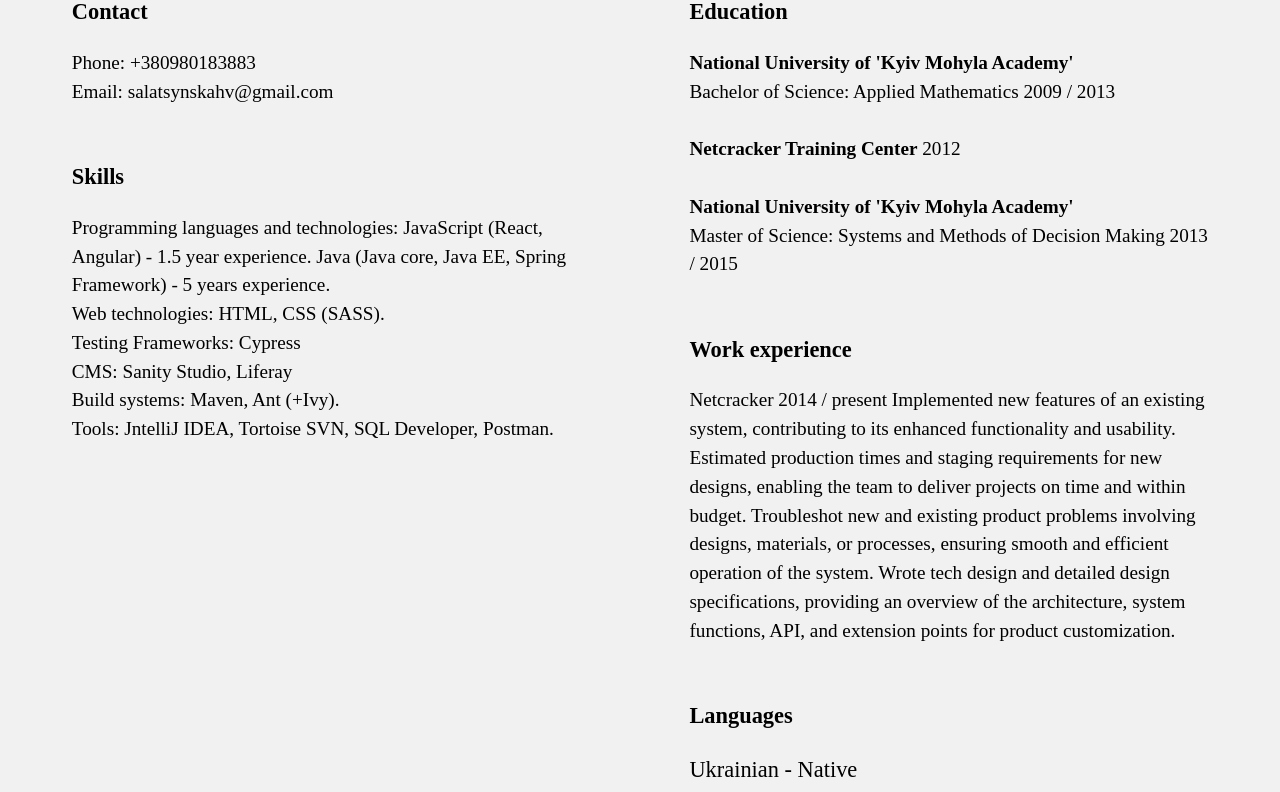
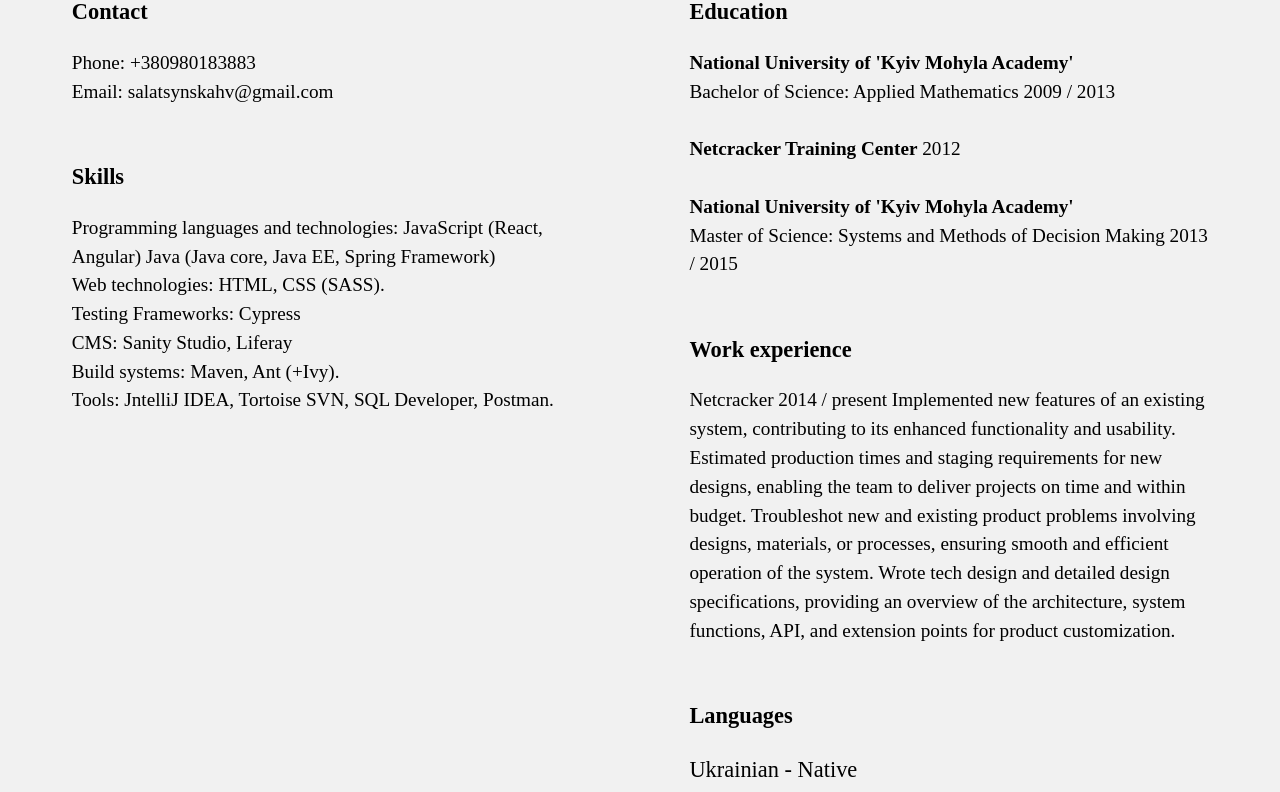
Before and after one commit to salatsynskahv/portfolio, a Next.js app: page / in a window 1280 px wide. Shown: the part 1263-2055 px from the top of the page. Built offline with nearby package versions, Linux system fonts and the light colour scheme; a web font is replaced by a local one.

Commit message:
finance tracker link

```diff
--- a/app/page.tsx
+++ b/app/page.tsx
@@ -23,8 +23,6 @@
                     <div className="portfolio-text">
                         Portfolio
                     </div>
-
-                    <div>
                     <svg className="waves" xmlns="http://www.w3.org/2000/svg"
                          xmlnsXlink="http://www.w3.org/1999/xlink"
                          viewBox="0 24 150 28" preserveAspectRatio="none" shapeRendering="auto">
@@ -39,7 +37,6 @@
                             <use xlinkHref="#gentle-wave" x="48" y="7" fill="rgba(240,240,240,0.9)"/>
                         </g>
                     </svg>
-                    </div>
                 </section>
 
                 <section id="resume-section" className="about-me-section">
@@ -74,8 +71,8 @@
                             <br/>
                             <h3>Skills</h3>
                             <p>Programming languages and technologies:
-                                JavaScript (React, Angular) - 1.5 year experience.
-                                Java (Java core, Java EE, Spring Framework) - 5 years experience.</p>
+                                JavaScript (React, Angular)
+                                Java (Java core, Java EE, Spring Framework)</p>
                             <p>Web technologies: HTML, CSS (SASS).</p>
                             <p>Testing Frameworks: Cypress</p>
                             <p>CMS: Sanity Studio, Liferay</p>
@@ -139,7 +136,7 @@
                     <ProjectDescription
                         description="Finance Tracker - small web application that allows users categorize and analize their expences"
                         githubLink="https://github.com/salatsynskahv/finance-tracker"
-                        link={''}
+                        link="https://finance-tracker-frontend-cyan.vercel.app"
                         images={['finance-tracker/one.png', 'finance-tracker/two.png',
                             'finance-tracker/three.png']}
                         technologies={['react-js', 'next.js', 'scss', 'zustand', 'nodejs',
--- a/app/styles/mobile.scss
+++ b/app/styles/mobile.scss
@@ -48,4 +48,8 @@
     }
   }
 
+  .waves {
+    display: none;
+  }
+
 }
```
Lines whose indentation alone changed are shown as unchanged.
